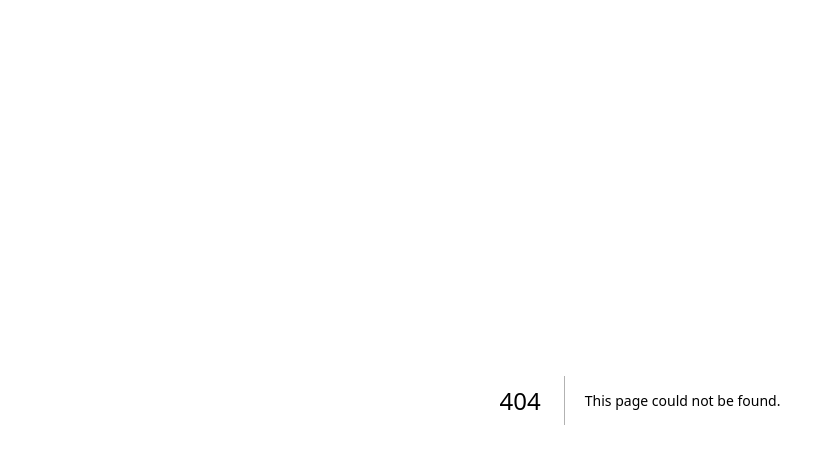
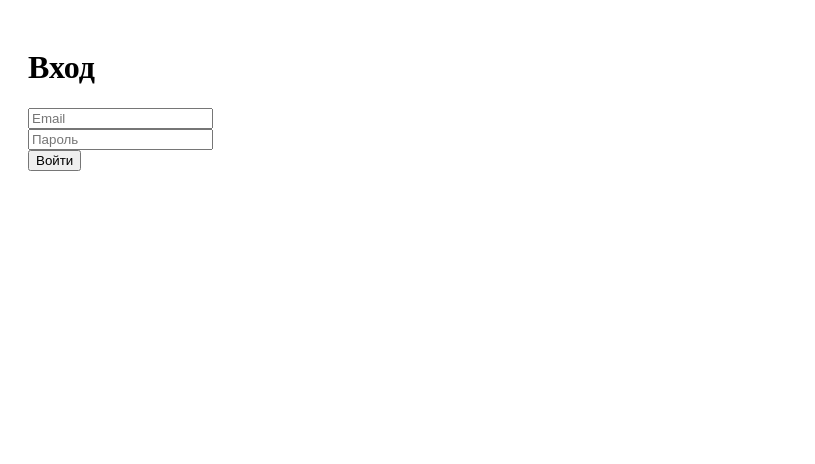
Before and after one commit to janatlk/NextJS-FinalProject, a Next.js app: page /login in a window 1280 px wide. Before the commit this address had no page. Shown: the top 464 px of the page, without its empty margins (0-815 px from the left). Built offline with nearby package versions, Linux system fonts and the light colour scheme.

Commit message:
Login page added. Other pages restricted for anon

```diff
--- a/src/app/page.js
+++ b/src/app/page.js
@@ -3,7 +3,7 @@
 import { useUser } from '../lib/useUser';
 import { useRouter } from 'next/navigation';
 import { useEffect } from 'react';
-
+import LogoutButton from '../components/LogoutButton';
 export default function HomePage() {
     const { user, loading } = useUser();
     const router = useRouter();
@@ -21,6 +21,7 @@ export default function HomePage() {
         <div style={{ padding: '20px' }}>
             <h1>Добро пожаловать, {user.email}</h1>
             <p>Вы авторизованы!</p>
+            <LogoutButton></LogoutButton>
         </div>
     );
 }
--- /dev/null
+++ b/src/pages/login/index.js
@@ -0,0 +1,51 @@
+'use client';
+
+import { useState } from 'react';
+import { supabase } from '../../lib/supabaseClient';
+import { useRouter } from 'next/navigation';
+
+export default function LoginPage() {
+    const router = useRouter();
+    const [email, setEmail] = useState('');
+    const [password, setPassword] = useState('');
+    const [errorMsg, setErrorMsg] = useState('');
+
+    const handleLogin = async (e) => {
+        e.preventDefault();
+
+        const { error } = await supabase.auth.signInWithPassword({
+            email,
+            password,
+        });
+
+        if (error) {
+            setErrorMsg(error.message);
+        } else {
+            router.push('/');
+        }
+    };
+
+    return (
+        <div style={{ padding: '20px' }}>
+            <h1>Вход</h1>
+            <form onSubmit={handleLogin}>
+                <input
+                    type="email"
+                    placeholder="Email"
+                    required
+                    value={email}
+                    onChange={(e) => setEmail(e.target.value)}
+                /><br />
+                <input
+                    type="password"
+                    placeholder="Пароль"
+                    required
+                    value={password}
+                    onChange={(e) => setPassword(e.target.value)}
+                /><br />
+                <button type="submit">Войти</button>
+            </form>
+            {errorMsg && <p style={{ color: 'red' }}>{errorMsg}</p>}
+        </div>
+    );
+}
```
Also changed, not shown: src/components/LogOutButton.js (added, +19 -0 lines), src/pages/reserve/index.js (+11 -2 lines).
